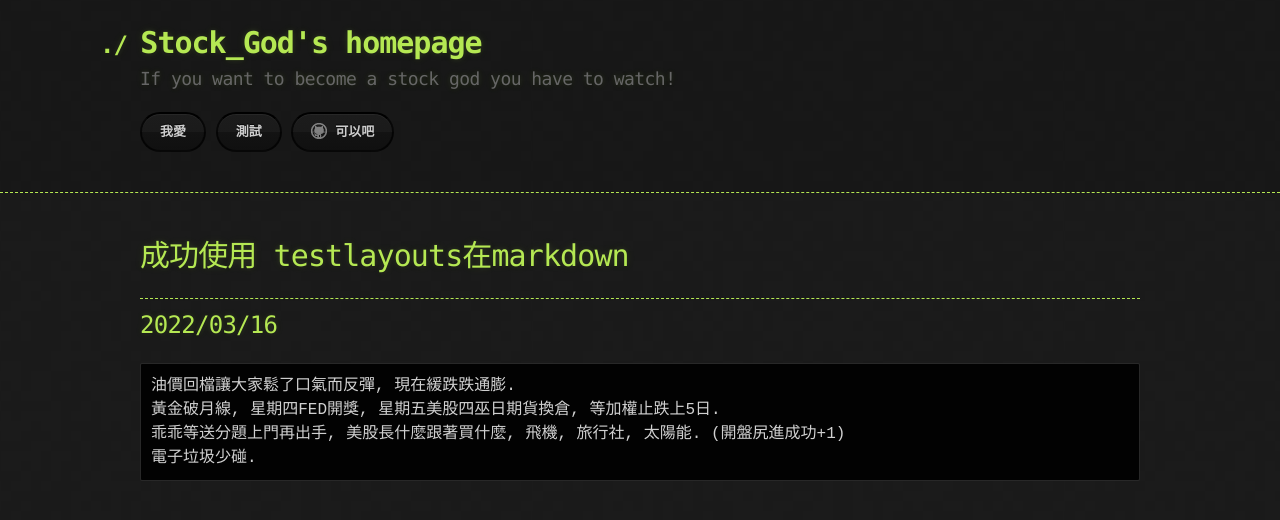
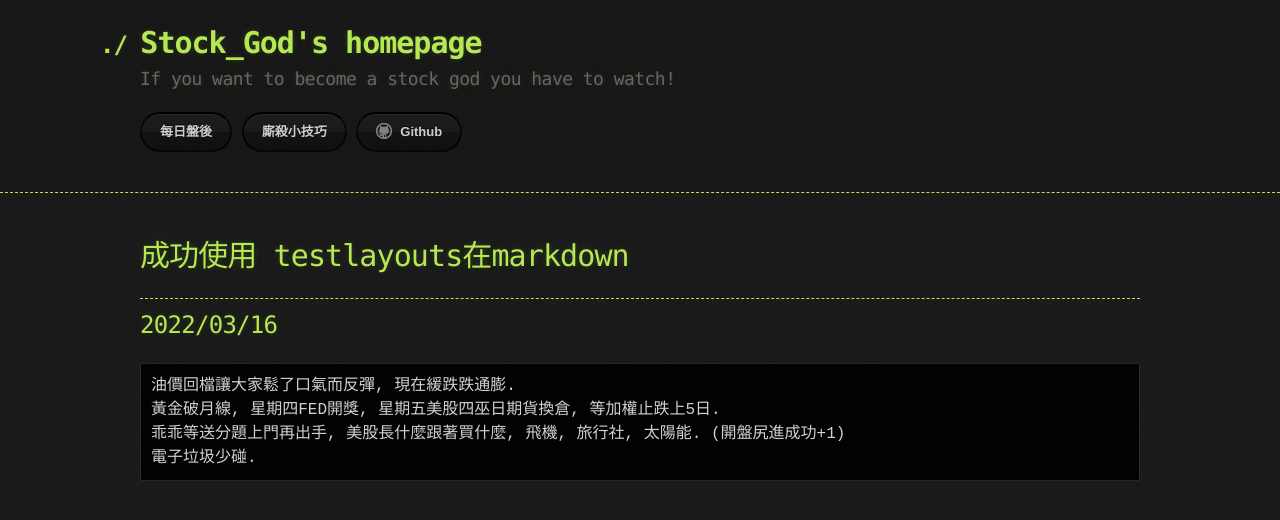
Before and after one commit to lepg5487/Stock_God, a Jekyll site: the page built from testmarkdown.md, in a window 1280 px wide. Shown: the top 520 px of the page. Built offline with Jekyll 4.4.1, drawn with Linux system fonts in a browser that asks for light colours; our own code applies the rules of GitHub Pages for plain Markdown files.

Commit message:
Update testlayouts.html

```diff
--- a/_layouts/testlayouts.html
+++ b/_layouts/testlayouts.html
@@ -21,10 +21,10 @@
 
         <section id="downloads">
           {% if site.show_downloads %}
-            <a href="{{ site.github.zip_url }}" class="btn">我愛</a>
-            <a href="{{ site.github.tar_url }}" class="btn">測試</a>
+            <a href="{{ site.github.zip_url }}" class="btn">每日盤後</a>
+            <a href="{{ site.github.tar_url }}" class="btn">廝殺小技巧</a>
           {% endif %}
-          <a href="{{ site.github.repository_url }}" class="btn btn-github"><span class="icon"></span>可以吧</a>
+          <a href="{{ site.github.repository_url }}" class="btn btn-github"><span class="icon"></span>Github</a>
         </section>
       </div>
     </header>
```
